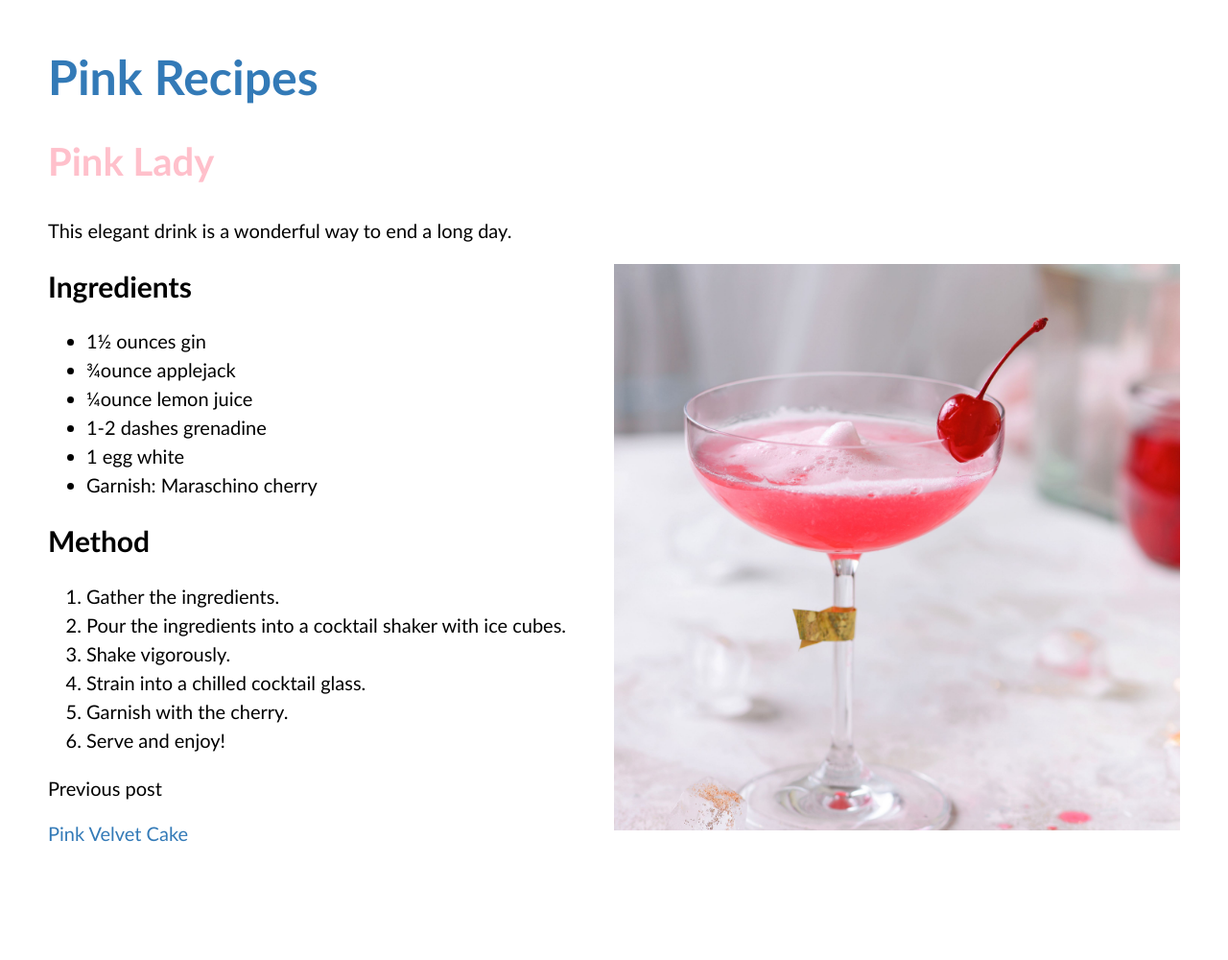
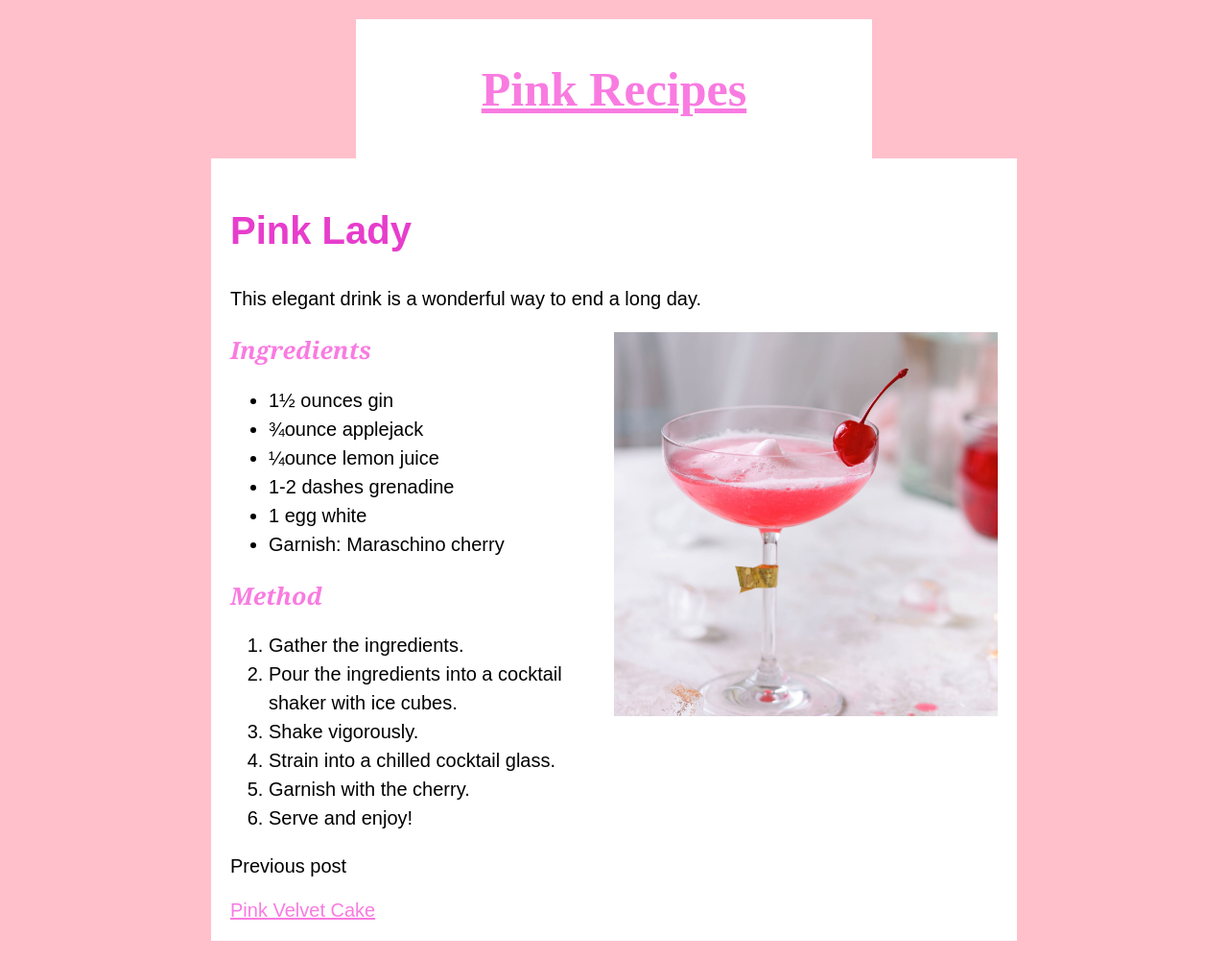
Before and after one commit to JohnsonSpeaks/johnsonspeaks.github.io, a Jekyll site: the page built from _recipes/recipe9.markdown, in a window 1280 px wide. Shown: the whole page at 96% size. Built offline with Jekyll 4.4.1, drawn with Linux system fonts in a browser that asks for light colours; before the commit the page ends 930 px from its top, so only the background shows below that.

Commit message:
everything

```diff
--- a/assets/css/recipes.css
+++ b/assets/css/recipes.css
@@ -15,9 +15,20 @@ img {
   max-width: 50%;
 }
 
+h1 class="site-title"{
+  color: rgb(217, 82, 238);
+}
+
 h1.title {
   font-size:2em;
-  color:Pink;
+  color:rgb(231, 61, 204);
+}
+
+h2{
+  font-size: 25px;
+  color:#f97be1;
+  font-family: georgia;
+  font-style: italic;
 }
 
 article, aside, details, figcaption, figure, footer, header, hgroup,
@@ -26,13 +37,41 @@ main, menu, nav, section, summary {
 }
 
 body {
-    font-family: "Source Sans Pro", "Trebuchet MS", Helvetica, Arial, sans-serif;
-    margin: 50px;
+    font-family: monospace, courier, lucida,;
+    margin: 0px;
     font-size: 1.25em;
+    background: pink;
+    padding-top: 20px;
+    padding-bottom: 20px;
+
 }
 
 h1.site-title {
 font-size: 2.5em;
+}
+
+div.content {
+padding: 20px;
+background-color: white;
+width:70%;
+max-width:800px;
+min-width: 300px;
+margin-left: auto;
+margin-right: auto;
+
+}
+
+header.site-header {
+font-family: cursive;
+font-size: 20px;
+padding: 10px;
+background-color: white;
+width:40.4%;
+text-align: center;
+margin-left: auto;
+margin-right: auto;
+font-color: pink;
+
 }
 
 img.cover {
@@ -70,9 +109,12 @@ hr {
 }
 
 a {
-    color: #337ab7;
-    text-decoration: none
+    color:#f97be1;
+    text-decoration: underline;
 }
+
+
+
 
 /* for a menu for all recipes */
 ul.recipes {
```
